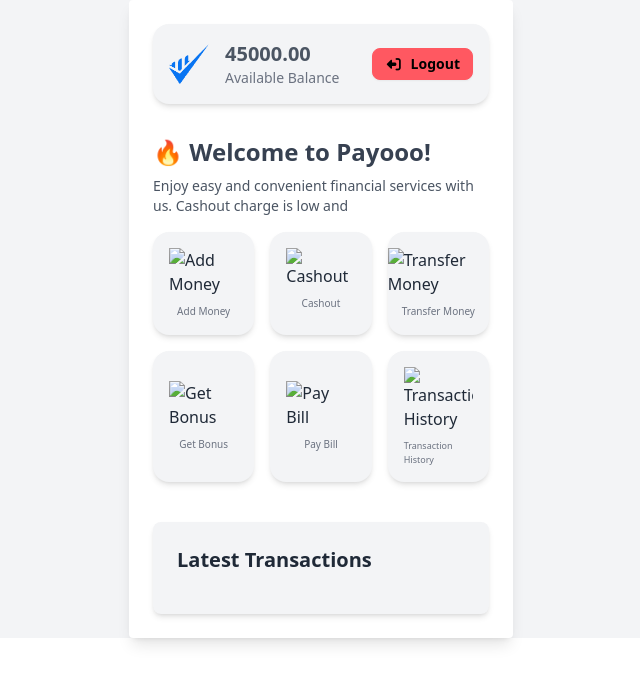
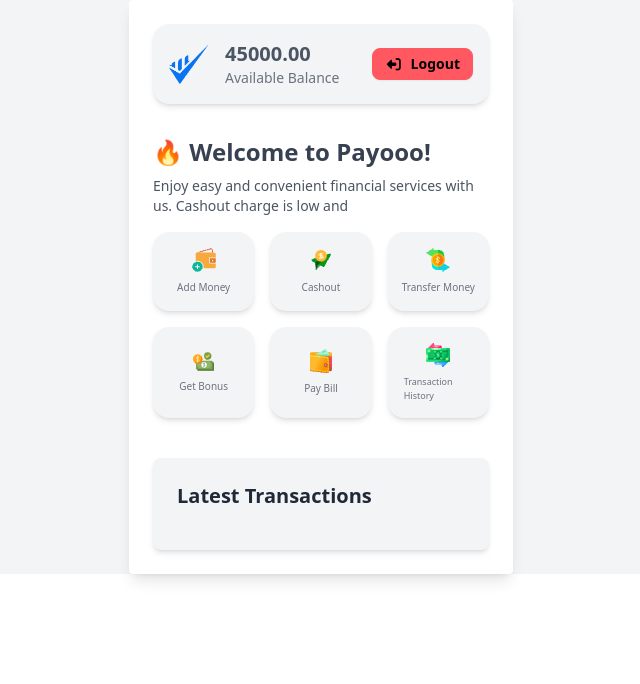
Before and after one commit to projoynaidu-cmd/Payoo-MFS-Resources, a plain HTML site: page dashboard.html in a window 1280 px wide. Shown: the whole page, without its empty margins (319-959 px from the left). Drawn offline with nearby package versions, Linux system fonts and the light colour scheme; the site is published under a folder, as on GitHub Pages, so addresses that start at the root find nothing.

Commit message:
assest image fix work on github deploy and dashborad js

```diff
--- a/dashboard.html
+++ b/dashboard.html
@@ -64,7 +64,7 @@
             <div
               class="card bg-gray-100 shadow-md flex flex-col items-center justify-center p-4 hover:shadow-lg transition cursor-pointer"  data-target="add-money-form"
             >
-              <img src="/assets/wallet1.png" alt="Add Money" class="" />
+              <img src="assets/wallet1.png" alt="Add Money" class="" />
               <span
                 class="text-[10px] mt-2 font-medium text-justify text-gray-500"
                 >Add Money</span
@@ -75,7 +75,7 @@
             <div
               class="card bg-gray-100 shadow-md flex flex-col items-center p-4 hover:shadow-lg transition" data-target="cashout-form"
             >
-              <img src="/assets/send1.png" alt="Cashout" class="" />
+              <img src="assets/send1.png" alt="Cashout" class="" />
               <span
                 class="text-[10px] mt-2 font-medium text-justify text-gray-500"
                 >Cashout</span
@@ -86,7 +86,7 @@
             <div
               class="card bg-gray-100 shadow-md flex flex-col justify-center items-center hover:shadow-lg transition" data-target="transfer-form"
             >
-              <img src="/assets/money1.png" alt="Transfer Money" class="" />
+              <img src="assets/money1.png" alt="Transfer Money" class="" />
               <span
                 class="text-[10px] mt-2 font-medium text-justify text-gray-500"
                 >Transfer Money</span
@@ -97,7 +97,7 @@
             <div
               class="card bg-gray-100 shadow-md flex flex-col items-center justify-center p-4 hover:shadow-lg transition" data-target="get-bonus-form"
             >
-              <img src="/assets/bonus1.png" alt="Get Bonus" class="" />
+              <img src="assets/bonus1.png" alt="Get Bonus" class="" />
               <span
                 class="text-[10px] mt-2 font-medium text-justify text-gray-500"
                 >Get Bonus</span
@@ -108,7 +108,7 @@
             <div
               class="card bg-gray-100 shadow-md flex flex-col items-center justify-center p-4 hover:shadow-lg transition" data-target="pay-bill-form"
             >
-              <img src="/assets/purse1.png" alt="Pay Bill" class="" />
+              <img src="assets/purse1.png" alt="Pay Bill" class="" />
               <span
                 class="text-[10px] mt-2 font-medium text-justify text-gray-500"
                 >Pay Bill</span
@@ -120,7 +120,7 @@
               class="card bg-gray-100 shadow-md flex flex-col items-center justify-center p-4 hover:shadow-lg transition" data-target="transaction-history-form"
             >
               <img
-                src="/assets/transaction1.png"
+                src="assets/transaction1.png"
                 alt="Transaction History"
                 class=""
               />
@@ -400,6 +400,6 @@
       </div>
     </div>
 
-    <script src="/js/dashboard.js"></script>
+    <script src="js/dashboard.js"></script>
   </body>
 </html>
```
